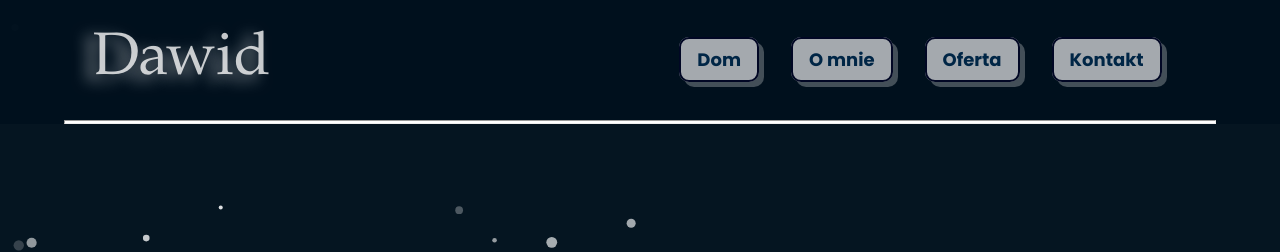
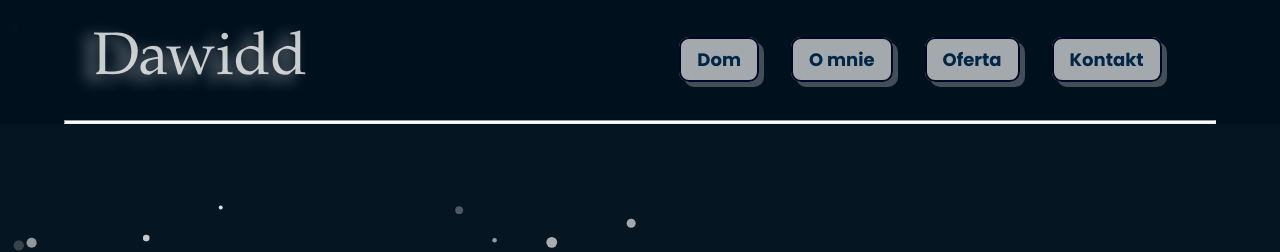
Before and after one commit to Silennnt/webb, a plain HTML site: page index.html in a window 1280 px wide. Shown: the top 252 px of the page. Drawn offline with nearby package versions, Linux system fonts and the light colour scheme.

Commit message:
Update index.html

```diff
--- a/index.html
+++ b/index.html
@@ -21,7 +21,7 @@
   <nav>
     <div class="nav__content">
       <a href="#">
-        <div class="text-shadow">Dawid</div>
+        <div class="text-shadow">Dawidd</div>
       </a>
       <label for="check" class="checkbox">
         <i class="ri-menu-line"></i>
```
